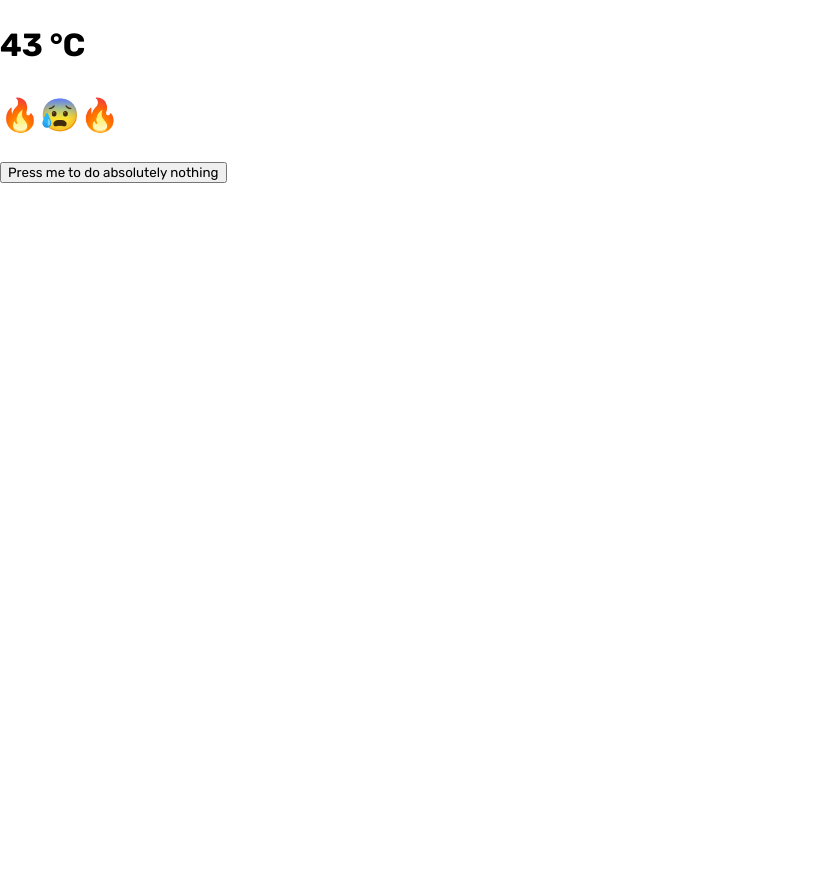
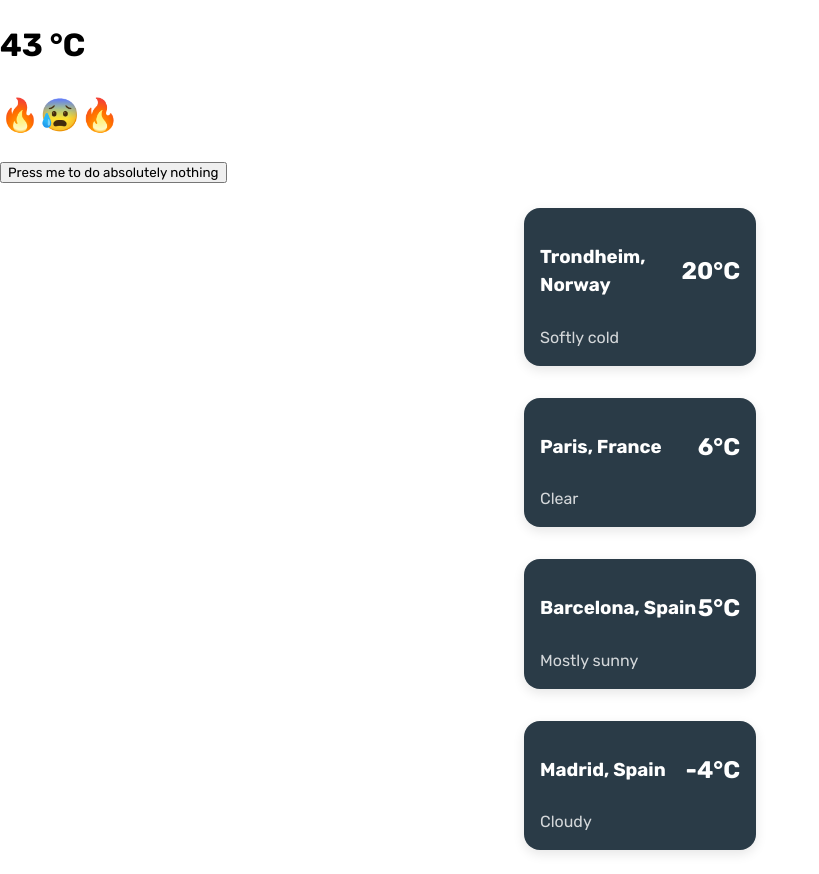
Before and after one commit to lassebaerlandstrand/IT2810-Whirlwind-Project-1, a React (Vite) app: page / in a window 1280 px wide. Shown: the whole page, without its empty margins (0-819 px from the left). Before the commit the page ends 800 px from the top, so only its background shows below. Built offline with nearby package versions, Linux system fonts and the light colour scheme.

Commit message:
add: Add list of cards

```diff
--- /dev/null
+++ b/src/components/ListWeatherCard/ListWeatherCard.module.css
@@ -0,0 +1,28 @@
+.weatherCard {
+  background-color: #2a3b47;
+  color: white;
+  border-radius: 16px;
+  padding: 1rem;
+  width: 200px;
+  text-align: left;
+  box-shadow: 0 4px 12px rgba(0, 0, 0, 0.1);
+  margin: 0.5rem;
+  font-family: 'Arial', sans-serif;
+}
+
+.weatherTop {
+  display: flex;
+  justify-content: space-between;
+  align-items: center;
+}
+
+.temperature {
+  font-size: 1.5rem;
+  font-weight: bold;
+}
+
+.weatherDescription {
+  margin-top: 0.5rem;
+  font-size: 1rem;
+  opacity: 0.8;
+}
--- /dev/null
+++ b/src/components/ListWeatherCard/ListWeatherCard.tsx
@@ -0,0 +1,30 @@
+import React from 'react';
+import styles from './ListWeatherCard.module.css';
+
+interface ListWeatherCardProps {
+  city_name: string;
+  country_name: string;
+  air_temperature: number;
+  weather_description: string;
+}
+
+const ListWeatherCard: React.FC<ListWeatherCardProps> = ({
+  city_name,
+  country_name,
+  air_temperature,
+  weather_description,
+}) => {
+  return (
+    <div className={styles.weatherCard}>
+      <div className={styles.weatherTop}>
+        <h3>
+          {city_name}, {country_name}
+        </h3>
+        <span className={styles.temperature}>{air_temperature}°C</span>
+      </div>
+      <p className={styles.weatherDescription}>{weather_description}</p>
+    </div>
+  );
+};
+
+export default ListWeatherCard;
--- /dev/null
+++ b/src/components/WeatherList/WeatherList.module.css
@@ -0,0 +1,7 @@
+.weatherList {
+  display: flex;
+  flex-direction: column;
+  align-items: center;
+  gap: 1rem;
+  padding: 1rem;
+}
--- /dev/null
+++ b/src/components/WeatherList/WeatherList.tsx
@@ -0,0 +1,32 @@
+import React from 'react';
+import ListWeatherCard from '../ListWeatherCard/ListWeatherCard';
+import styles from './WeatherList.module.css';
+
+interface WeatherData {
+  city_name: string;
+  country_name: string;
+  air_temperature: number;
+  weather_description: string;
+}
+
+interface WeatherListProps {
+  weatherData: WeatherData[];
+}
+
+const WeatherList: React.FC<WeatherListProps> = ({weatherData}) => {
+  return (
+    <div className={styles.weatherList}>
+      {weatherData.map((weather, index) => (
+        <ListWeatherCard
+          key={index}
+          city_name={weather.city_name}
+          country_name={weather.country_name}
+          air_temperature={weather.air_temperature}
+          weather_description={weather.weather_description}
+        />
+      ))}
+    </div>
+  );
+};
+
+export default WeatherList;
--- a/src/pages/Home/Home.tsx
+++ b/src/pages/Home/Home.tsx
@@ -1,11 +1,44 @@
+import React from 'react';
 import Button from '../../components/Button/Button';
+import WeatherList from '../../components/WeatherList/WeatherList';
 
-const Home = () => {
+const Home: React.FC = () => {
+  // Mock weather data
+  const weatherData = [
+    {
+      city_name: 'Trondheim',
+      country_name: 'Norway',
+      air_temperature: 20,
+      weather_description: 'Softly cold',
+    },
+    {
+      city_name: 'Paris',
+      country_name: 'France',
+      air_temperature: 6,
+      weather_description: 'Clear',
+    },
+    {
+      city_name: 'Barcelona',
+      country_name: 'Spain',
+      air_temperature: 5,
+      weather_description: 'Mostly sunny',
+    },
+    {
+      city_name: 'Madrid',
+      country_name: 'Spain',
+      air_temperature: -4,
+      weather_description: 'Cloudy',
+    },
+  ];
+
   return (
     <div>
       <h1>43 °C</h1>
       <h1>🔥😰🔥</h1>
       <Button text="Press me to do absolutely nothing" />
+
+      {/* WeatherList with mock data */}
+      <WeatherList weatherData={weatherData} />
     </div>
   );
 };
```
